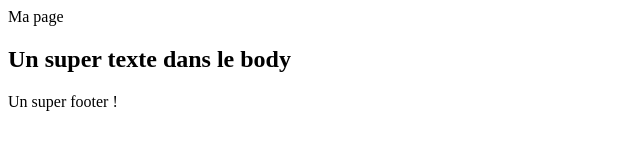
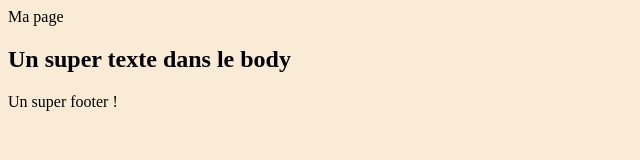
Before and after one commit to Anidha2026/demo_git_ETL2609FT, a plain HTML site: page index.html in a window 1280 px wide. Shown: the whole page, without its empty margins (0-640 px from the left). Drawn offline with Linux system fonts and the light colour scheme.

Commit message:
Ajout import style.css

```diff
--- a/style.css
+++ b/style.css
@@ -1,3 +1,3 @@
 body{
-    background-attachment: antiquewhite;
+    background-color: antiquewhite;
 }
```
